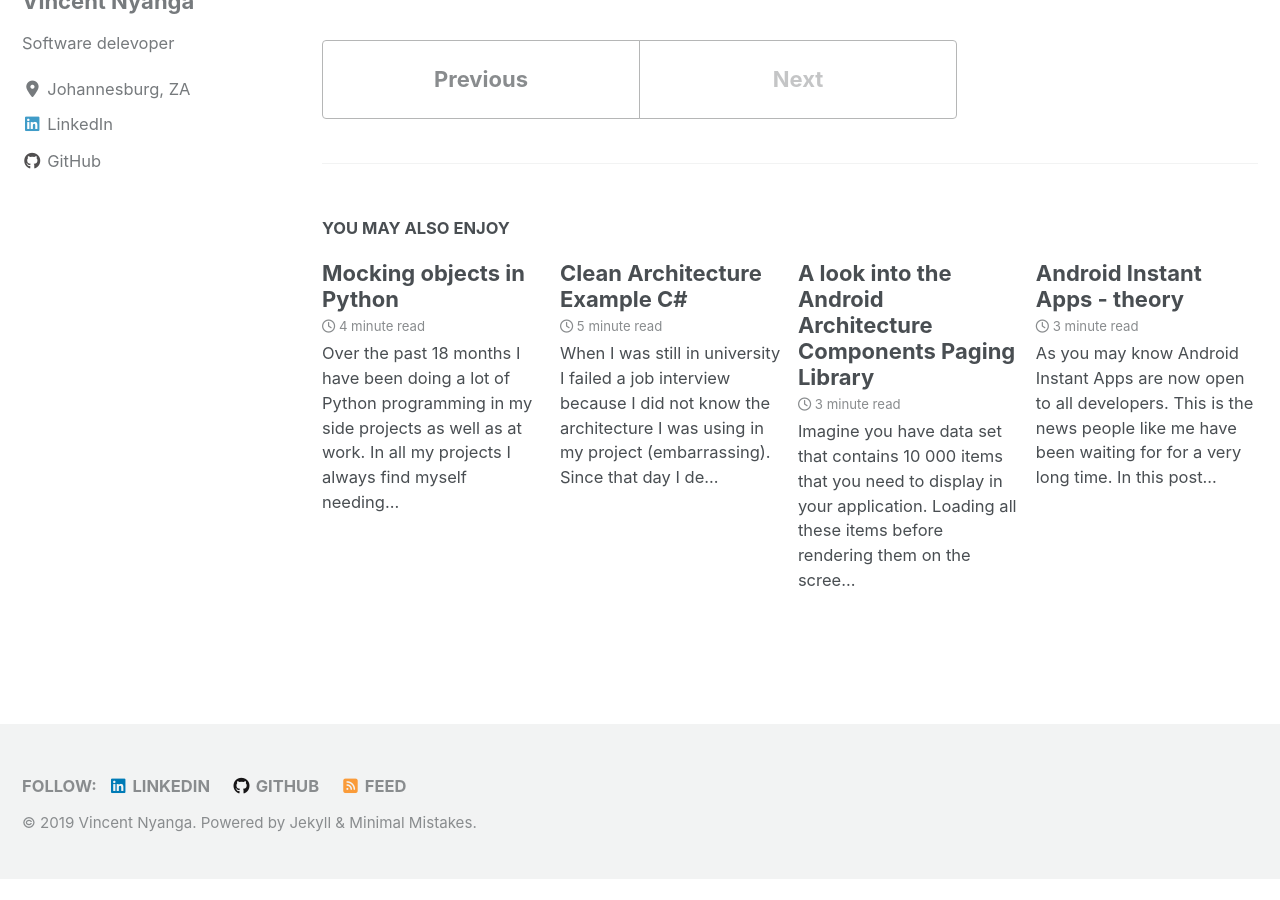
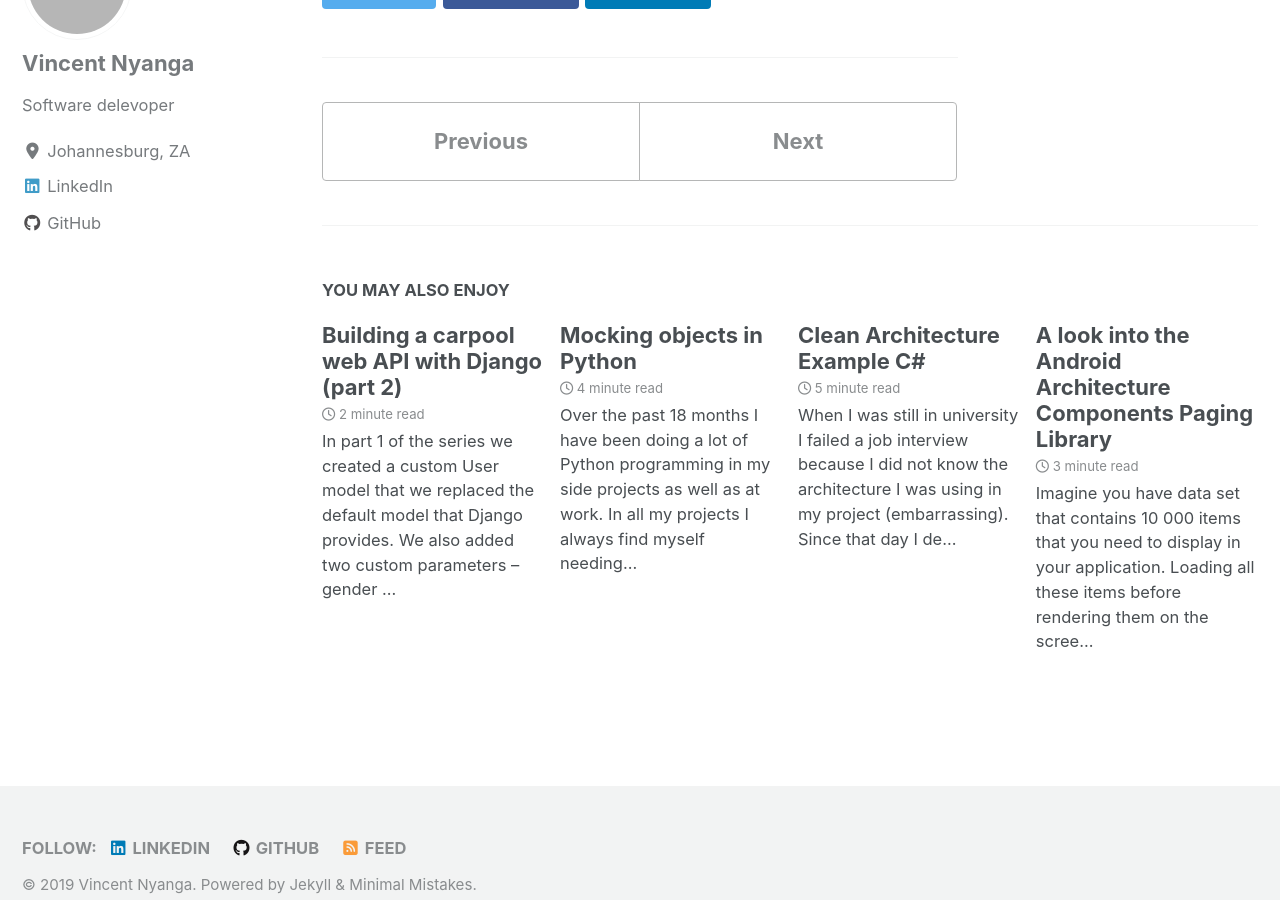
Before and after one commit to vince-nyanga/vince-nyanga.github.io, a Jekyll site: the page built from _posts/2019-11-03-building-a-carpooling-api-with-django-part-1.md, in a window 1280 px wide and 900 px high, scrolled down 10874 px. Built offline with Jekyll 4.4.1, drawn with Linux system fonts in a browser that asks for light colours; cached includes are drawn as plain includes; nearby versions of some CDN libraries; before the commit the page ends 11753 px from its top, so only the background shows below that; some of the changed lines change nothing that is shown; some of the changed text lies outside the part shown; grey boxes are pictures that could not be loaded.

Commit message:
new post

````diff
--- a/_posts/2019-11-03-building-a-carpooling-api-with-django.md
+++ b/_posts/2019-11-03-building-a-carpooling-api-with-django-part-1.md
@@ -244,6 +244,8 @@
 ## What did we do?
 We created our **KaPool** project and added a custom `User` model to replace the one django provides. This enables us to add new properties to our model -- `birth_date` and `gender` in this instance. We are going to add more features to our model as we build the API. We also registered our custom user to the django admin page which enables us to add more users as well as edit users in the admin page.
 
+You can check the source code for the project on [GitHub](https://github.com/vince-nyanga/KaPool).
+
 Once again thanks for taking your time to read. It has been a learning experience for me as well -- there are some things that I did not know how to do that I now know and I hope you learned something too.
 
 In the next post we are going add some validation to our `User` model as well as unit tests so stay tuned.
--- /dev/null
+++ b/_posts/2019-11-06-building-a-carpooling-api-with-django-part-2.md
@@ -0,0 +1,125 @@
+---
+title: Building a carpool web API with Django (part 2)
+date: 2019-11-06
+tags: [Django, Python]
+---
+
+In [part 1]({{ site.baseurl }}/building-a-carpooling-api-with-django-part-1/) of the series we created a custom `User` model that we replaced the default model that Django provides. We also added two custom parameters -- `gender` and `birth_date` to our custom `User`. In this post we are going to add some validation to our model as well as unit tests to ensure that the model works the way we expect it to.
+
+## Validation
+Before we save a user to our database we want to ensure the model passes the following validations:
+- Date of birth is not in the future.
+- User is 18 years or older.
+
+Before we proceed we want to install a package that will help us easily make date comparisons. Activate your virtual environment first by running `pipenv shell` and then install `python-dateutil` by running the following command:
+
+```bash
+pipenv install python-dateutil
+```
+Now let's go to our `User` model inside `users/models.py` and override its `save` function.
+```python
+# users/models.py
+from datetime import date # new
+from dateutil.relativedelta import relativedelta # new
+from django.core.exceptions import ValidationError # new
+# ...
+
+class User(AbstractUser):
+    # ...
+    def save(self, *args, **kwargs):
+        if self.birth_date:
+            # check if date is in future
+            if self.birth_date > date.today():
+                raise ValidationError(
+                    'Birth date cannot be in the future'
+                )
+            # check if user is 18 or older
+            age = relativedelta(date.today(), self.birth_date).years
+            if age < 18:
+                raise ValidationError(
+                    'User should be 18 years or older'
+                )
+        super(User, self).save(*args, **kwargs)
+
+```
+Now whenever we save a `User` model we first validate the `birth_date` to ensure it passes the validation we described above.
+
+## Unit tests
+Let's now write unit tests to ensure that our `User` model works in the way we expect it to. Go to `users/tests.py` and add the following:
+```python
+# users/tests.py
+from datetime import date
+from dateutil.relativedelta import relativedelta
+from django.contrib.auth import get_user_model
+from django.core.exceptions import ValidationError
+from django.test import TestCase
+
+
+class UserTests(TestCase):
+    def test_create_user(self):
+        User = get_user_model()
+        user = User.objects.create_user(
+            username='vince',
+            email='vince@test.com',
+            password='testpass123'
+        )
+        self.assertEqual(user.username, 'vince')
+        self.assertEqual(user.email, 'vince@test.com')
+        self.assertTrue(user.is_active)
+        self.assertFalse(user.is_staff)
+        self.assertFalse(user.is_superuser)
+
+    def test_create_superuser(self):
+        User = get_user_model()
+        user = User.objects.create_superuser(
+            username='vince',
+            email='vince@test.com',
+            password='testpass123'
+        )
+        self.assertEqual(user.username, 'vince')
+        self.assertEqual(user.email, 'vince@test.com')
+        self.assertTrue(user.is_active)
+        self.assertTrue(user.is_staff)
+        self.assertTrue(user.is_superuser)
+
+    def test_create_user_younger_than_18_should_raise(self):
+        User = get_user_model()
+        with self.assertRaises(ValidationError) as cm:
+            user = User.objects.create_superuser(
+                username='vince',
+                email='vince@test.com',
+                password='testpass123',
+                birth_date=date.today()
+            )
+        error = cm.exception
+        self.assertEqual(error.message, 'User should be 18 years or older')
+
+    def test_create_user_future_birth_date_should_raise(self):
+        User = get_user_model()
+        next_year = date.today() + relativedelta(years=1)
+
+        with self.assertRaises(ValidationError) as cm:
+            user = User.objects.create_superuser(
+                username='vince',
+                email='vince@test.com',
+                password='testpass123',
+                birth_date=next_year
+            )
+        error = cm.exception
+        self.assertEqual(error.message, 'Birth date cannot be in the future')
+
+```
+Now let's run our tests using the following command:
+```
+python manage.py test
+```
+If everything went well you should see something like this:
+```
+Ran 4 tests in 0.393s
+
+OK
+Destroying test database for alias 'default'...
+```
+
+## What did we do?
+In this post we added some validation to our `User` model to ensure that the date of birth cannot be in the future and a user cannot be younger than 18 years old. We also wrote some unit tests for our custom user model to make sure that it be works as expected. You can check the source code for the project on [GitHub](https://github.com/vince-nyanga/KaPool). Once again, thanks for reading.
````
